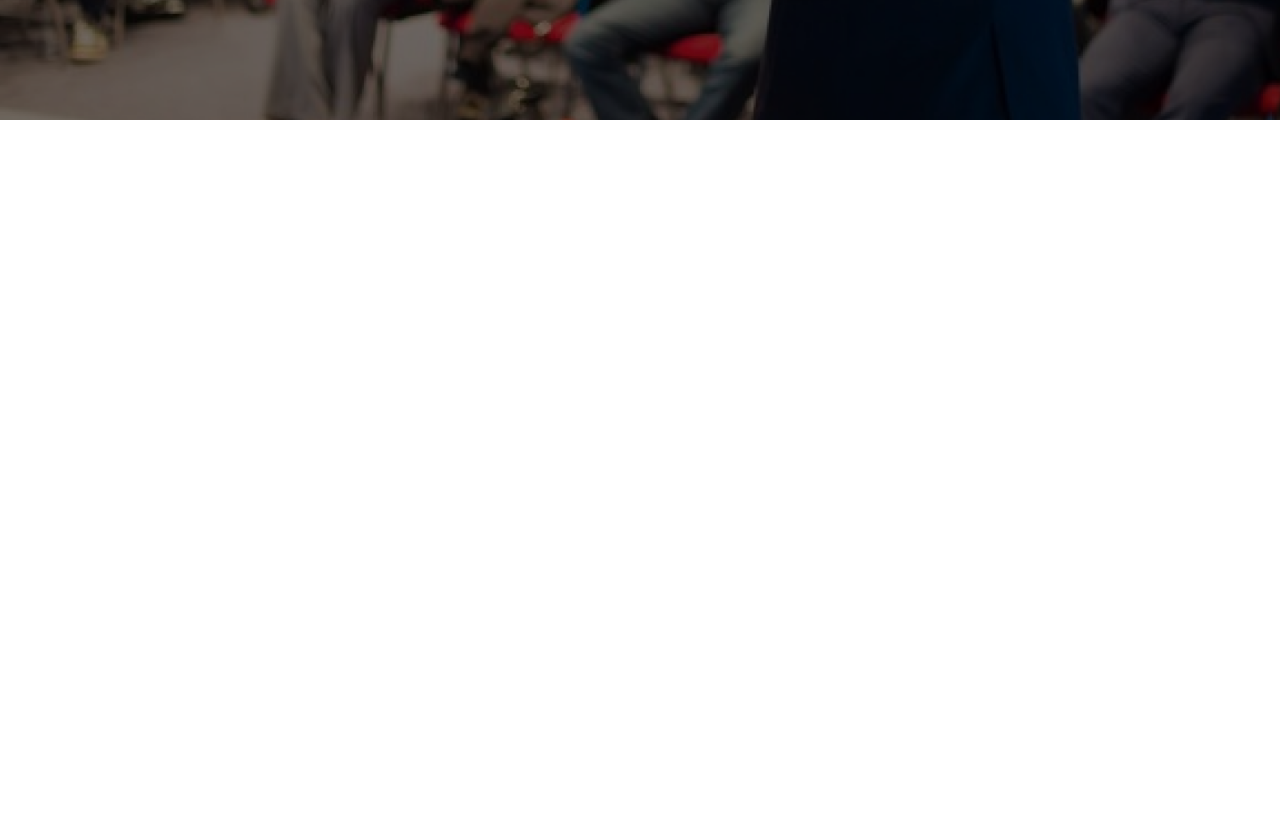
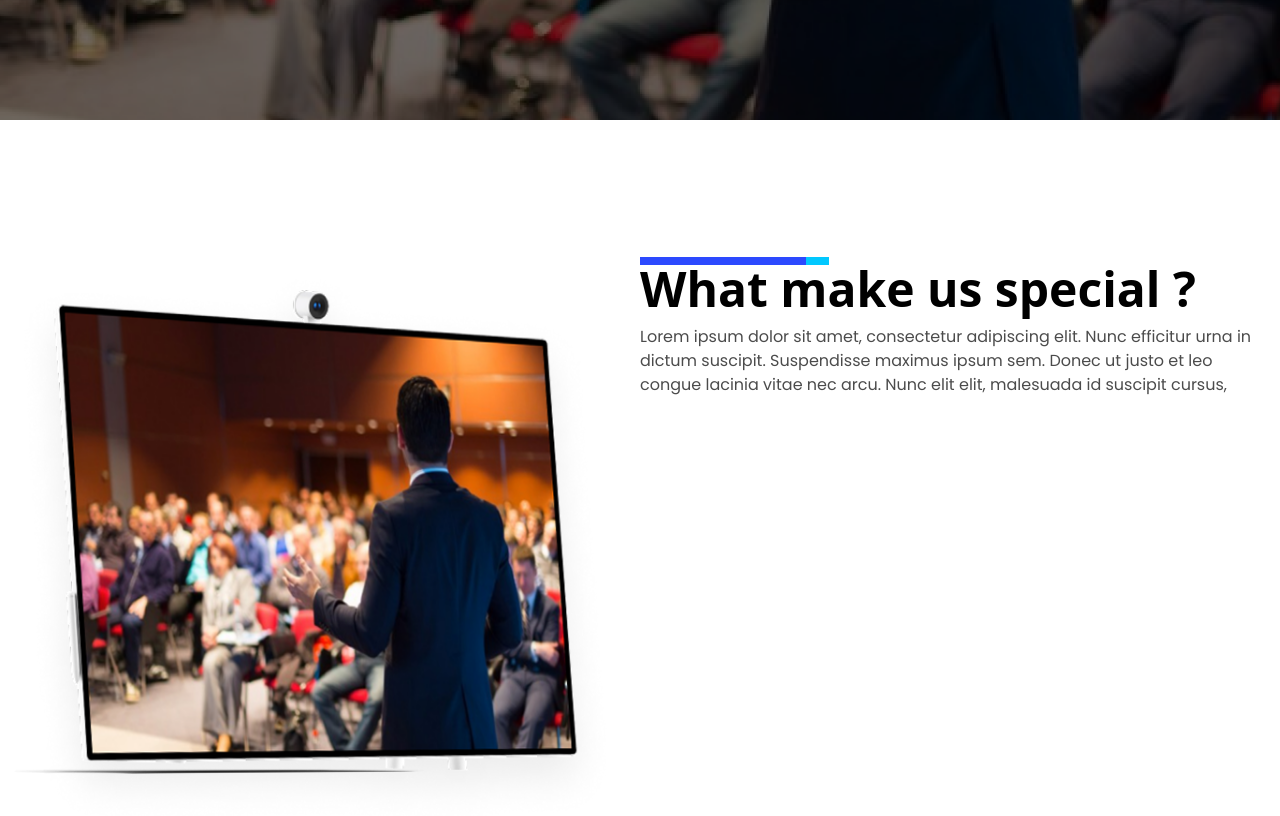
Before and after one commit to jatin-rajput563/react-home-page, a React (Vite) app: page / in a window 1280 px wide. Shown: the part 680-1496 px from the top of the page. Before the commit the page ends 800 px from the top, so only its background shows below. Built offline with nearby package versions, Linux system fonts and the light colour scheme.

Commit message:
MakeUs-complete

```diff
--- a/src/components/MakeUs.jsx
+++ b/src/components/MakeUs.jsx
@@ -1,8 +1,24 @@
 import React from 'react'
+import make from '../assets/image/png/makeus-img.png';
+import makeLine from '../assets/image/svg/make-line.svg'
 
 const MakeUs = () => {
     return (
         <>
+            <div className="min-h-screen pt-[137px]">
+                <div className="container mx-auto">
+                    <div className="flex">
+                        <div className="w-1/2">
+                            <img className='w-full min-h-[583px]' src={make} alt="make-img" />
+                        </div>
+                        <div className="w-1/2">
+                            <img src={makeLine} alt="make-line" />
+                            <h2 className='font-bold text-[48px] leading-[100%]'>What make us special ?</h2>
+                            <p className='max-w-[633px] font-normal text-[16px] opacity-70 font-family-primary pt-3'>Lorem ipsum dolor sit amet, consectetur adipiscing elit. Nunc efficitur urna in dictum suscipit. Suspendisse maximus ipsum sem. Donec ut justo et leo congue lacinia vitae nec arcu. Nunc elit elit, malesuada id suscipit cursus,</p>
+                        </div>
+                    </div>
+                </div>
+            </div>
         </>
     )
 }
```
Also changed, not shown: src/assets/image/png/makeus-img.png (added), src/assets/image/svg/make-line.svg (added).
